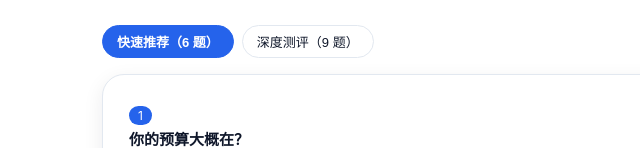
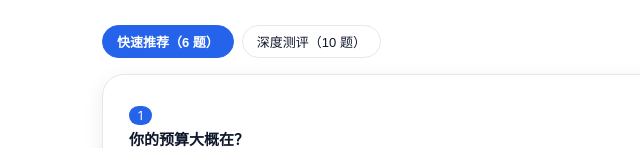
Before and after one commit to longtradegerryhu-glitch/pc-guide-site, a plain HTML site: page smart.html in a window 1280 px wide. Shown: the part 652-800 px from the top of the page, 0-640 px from the left. Drawn offline with Linux system fonts and the light colour scheme.

Commit message:
fix: 修正深度测评 tab 题数标注（9→10，与实际 D.quiz 一致）

```diff
--- a/smart.html
+++ b/smart.html
@@ -51,7 +51,7 @@
 
                 <div class="filter-chips top-tabs" id="smartTabs">
           <button type="button" class="chip active" data-view="quick">快速推荐（6 题）</button>
-          <button type="button" class="chip" data-view="deep">深度测评（9 题）</button>
+          <button type="button" class="chip" data-view="deep">深度测评（10 题）</button>
         </div>
 
         <div id="viewQuick">
```
